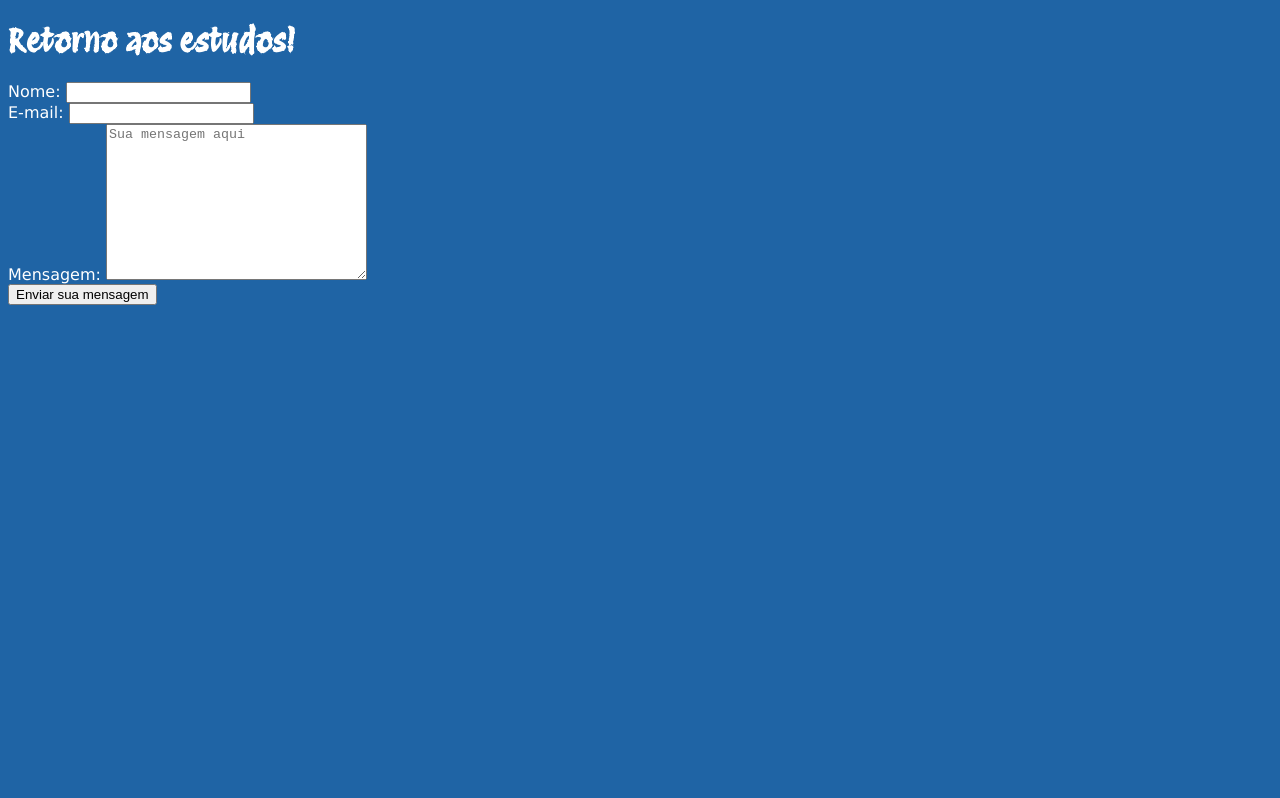
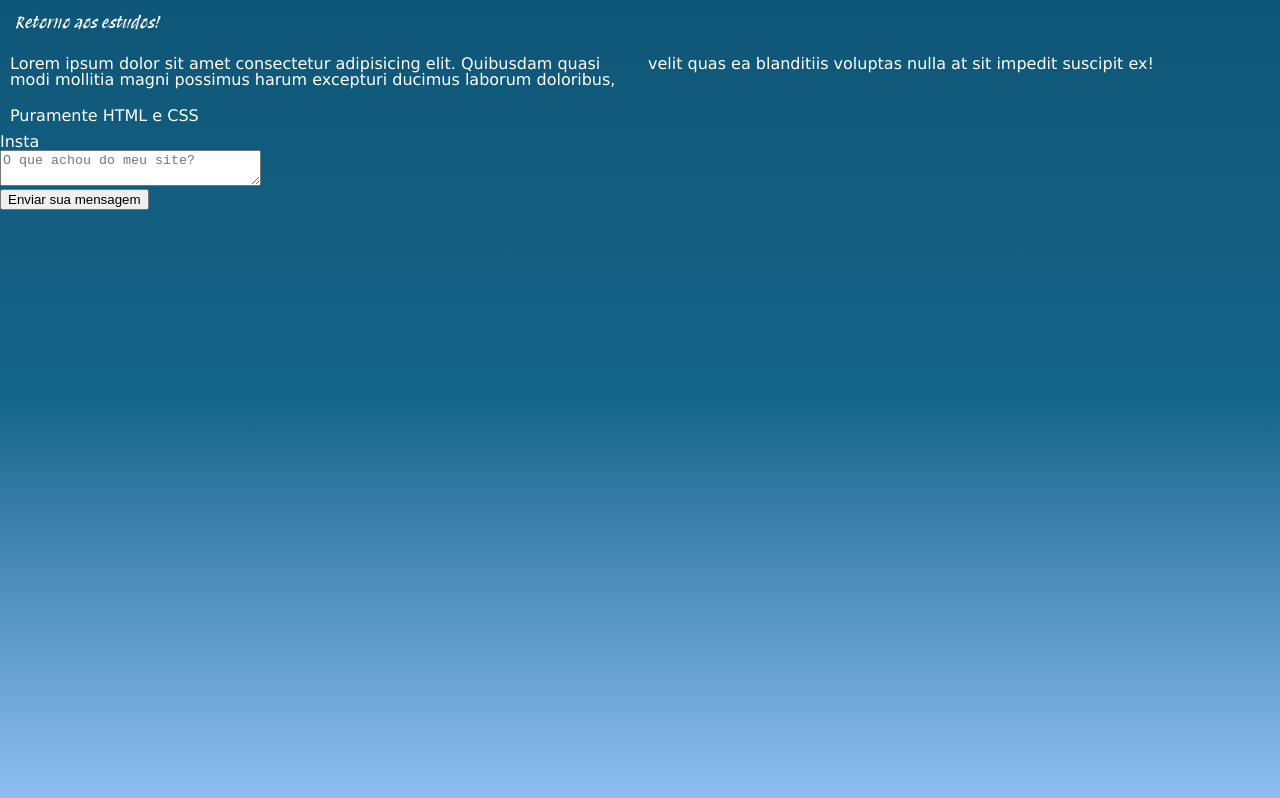
Before and after one commit to AThews/Udemy, a plain HTML site: page Exercicios/ex01/ex01.html in a window 1280 px wide. Drawn offline with Linux system fonts and the light colour scheme.

Commit message:
metade do review

```diff
--- a/Exercicios/ex01/ex01.html
+++ b/Exercicios/ex01/ex01.html
@@ -5,22 +5,23 @@
     <meta http-equiv="X-UA-Compatible" content="IE=edge">
     <meta name="viewport" content="width=device-width, initial-scale=1.0">
     <title>Bora denovo</title>
+    <link rel="stylesheet" href="reset.css">
     <link rel="stylesheet" href="style.css">
 </head>
 <body>
-    <h1>Retorno aos estudos!</h1>
+    <header>
+        <h1>Retorno aos estudos!</h1>
+        <p>Lorem ipsum dolor sit amet consectetur adipisicing elit. Quibusdam quasi modi mollitia magni possimus harum excepturi ducimus laborum doloribus, velit quas ea blanditiis voluptas nulla at sit impedit suscipit ex!</p>
+    </header>
+
+    <p>Puramente HTML e CSS</p>
+    <div>
+        <a href="https://www.instagram.com/omatheus_alvesz/" target="_blank">Insta</a>
+    </div>
     <form action="#" method="post">
         <div>
-            <label for="name">Nome: </label>
-            <input type="text" id="name">
-        </div>
-        <div>
-            <label for="mail">E-mail: </label>
-            <input type="email" id="mail">
-        </div>
-        <div>
-            <label for="msg">Mensagem:</label>
-            <textarea placeholder="Sua mensagem aqui" name="msg" id="msg" cols="30" rows="10"></textarea>
+            <label for="msg"></label>
+            <textarea placeholder="O que achou do meu site?" name="msg" id="msg" cols="30" rows="2"></textarea>
         </div>
         <div class="input">
             <button type="submit">Enviar sua mensagem</button>
--- /dev/null
+++ b/Exercicios/ex01/reset.css
@@ -0,0 +1,43 @@
+html, body, div, span, applet, object, iframe,
+h1, h2, h3, h4, h5, h6, p, blockquote, pre,
+a, abbr, acronym, address, big, cite, code,
+del, dfn, em, img, ins, kbd, q, s, samp,
+small, strike, strong, sub, sup, tt, var,
+b, u, i, center,
+dl, dt, dd, ol, ul, li,
+fieldset, form, label, legend,
+table, caption, tbody, tfoot, thead, tr, th, td,
+article, aside, canvas, details, embed,
+figure, figcaption, footer, header, hgroup,
+menu, nav, output, ruby, section, summary,
+time, mark, audio, video {
+	margin: 0;
+	padding: 0;
+	border: 0;
+	font-size: 100%;
+	font: inherit;
+	vertical-align: baseline;
+}
+/* HTML5 display-role reset for older browsers */
+article, aside, details, figcaption, figure,
+footer, header, hgroup, menu, nav, section {
+	display: block;
+}
+body {
+	line-height: 1;
+}
+ol, ul {
+	list-style: none;
+}
+blockquote, q {
+	quotes: none;
+}
+blockquote:before, blockquote:after,
+q:before, q:after {
+	content: '';
+	content: none;
+}
+table {
+	border-collapse: collapse;
+	border-spacing: 0;
+}
--- a/Exercicios/ex01/style.css
+++ b/Exercicios/ex01/style.css
@@ -8,14 +8,35 @@
 :root {
     --cor-principal:rgb(31, 100, 165);
     --cor-letras:rgb(255, 255, 255);
+    background: linear-gradient(to bottom, rgb(14, 86, 119), rgb(22, 101, 138), rgb(143, 190, 243));
+    width: 100%;
+    height: 100%;
 }
 
 body {
-    background-color: var(--cor-principal);
     color: var(--cor-letras);
     font-family: Verdana, Geneva, Tahoma, sans-serif;
 }
 
+header p {
+    columns: 2 ;
+}
+
 h1 {
     font-family: protest;
+    font-style: italic;
+    padding: 15px;
 }
+
+p {
+    padding: 10px;
+}
+
+a {
+    color: var(--cor-letras);
+    text-decoration: none;
+}
+
+a:hover {
+    color: brown;
+}
```
